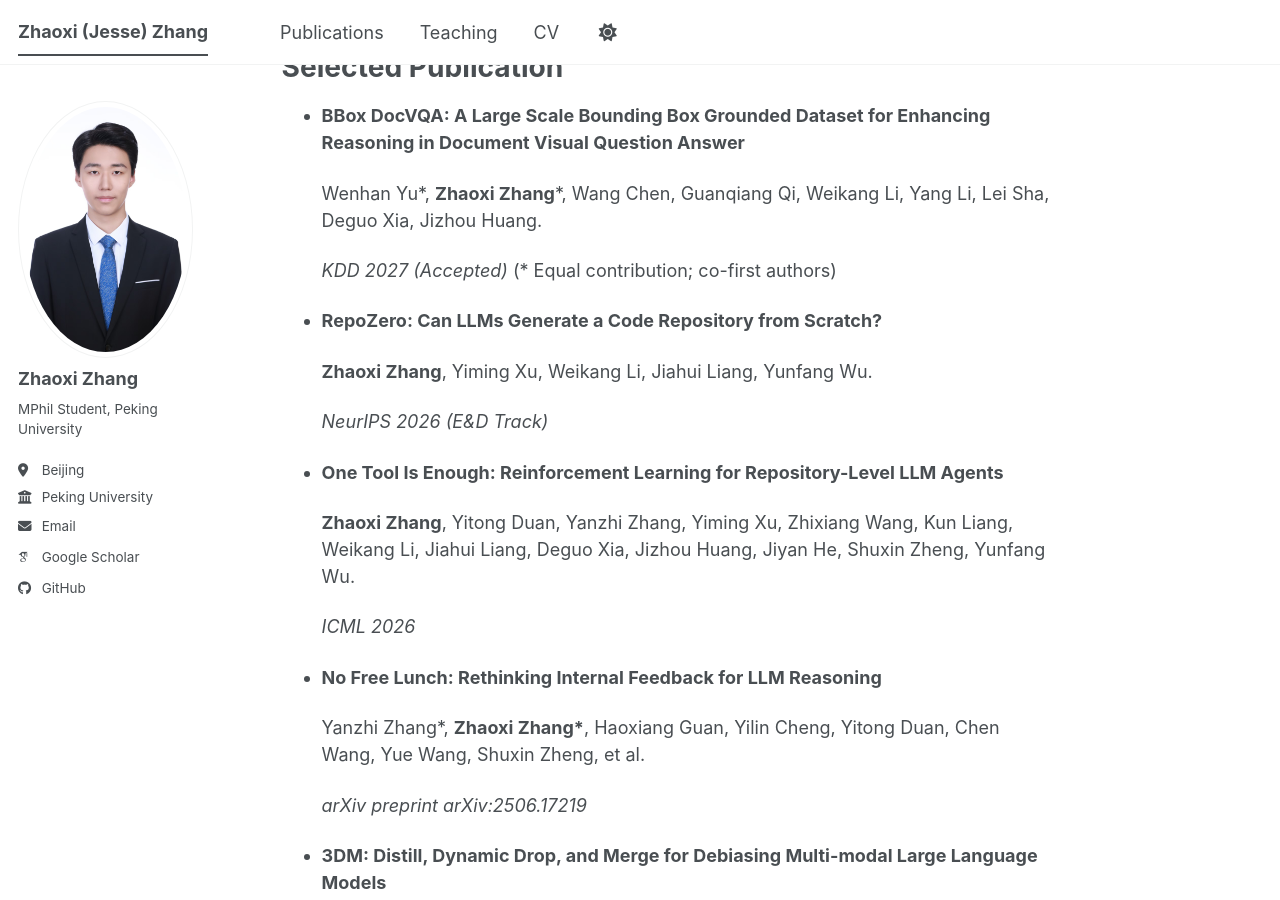
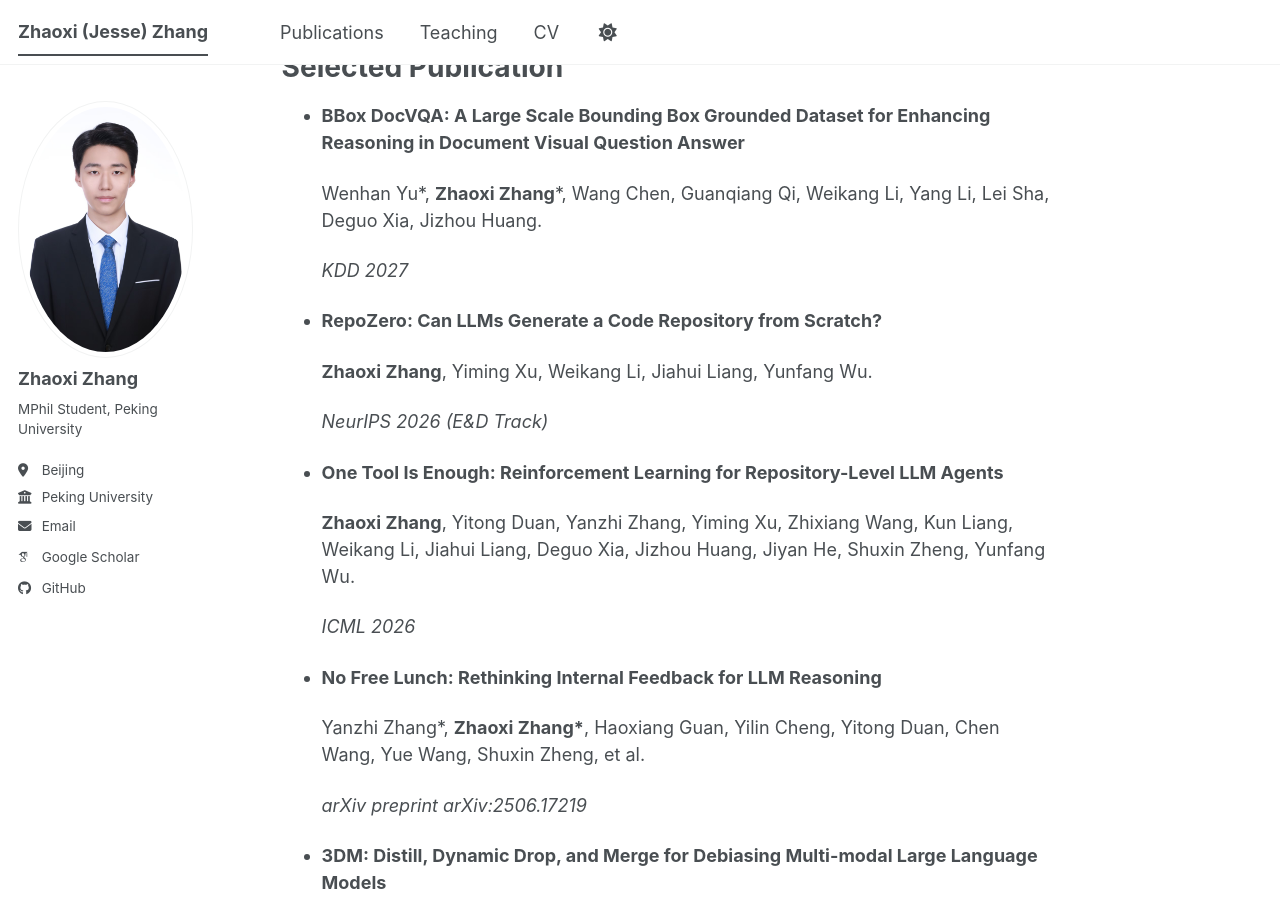
Before and after one commit to JesseZZZZZ/JesseZZZZZ.github.io, a Jekyll site: the page built from _pages/about.md, in a window 1280 px wide and 900 px high, scrolled down 765 px. Built offline with Jekyll 4.4.1, drawn with Linux system fonts in a browser that asks for light colours; some web fonts are replaced; a script bundle is joined from its source files by our own code; library files that are not in the unit come from our copies.

Commit message:
Simplify BBox DocVQA author note

```diff
--- a/_pages/about.md
+++ b/_pages/about.md
@@ -30,7 +30,7 @@ Selected Publication
 
   Wenhan Yu\*, **Zhaoxi Zhang**\*, Wang Chen, Guanqiang Qi, Weikang Li, Yang Li, Lei Sha, Deguo Xia, Jizhou Huang.
 
-  *KDD 2027 (Accepted)* (\* Equal contribution; co-first authors)
+  *KDD 2027*
 
 - **RepoZero: Can LLMs Generate a Code Repository from Scratch?**
 
```
